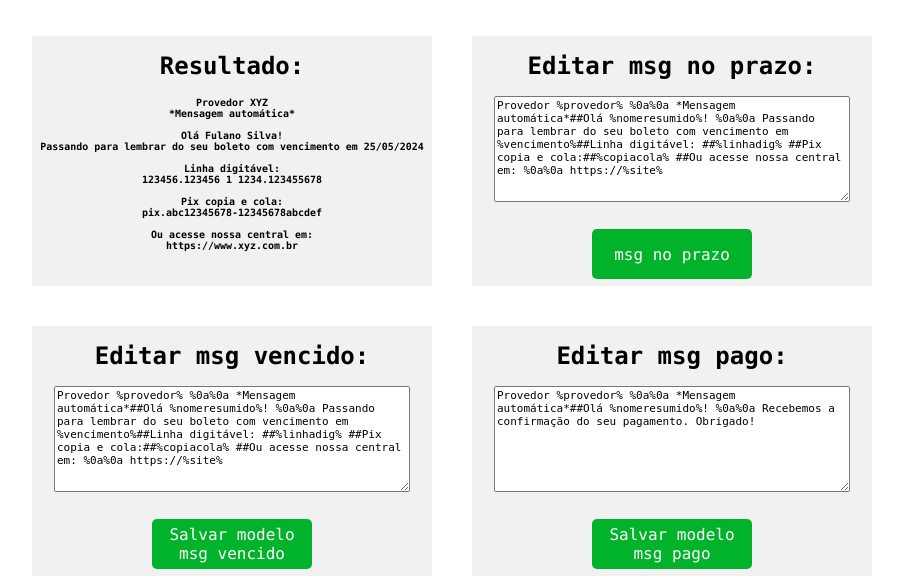
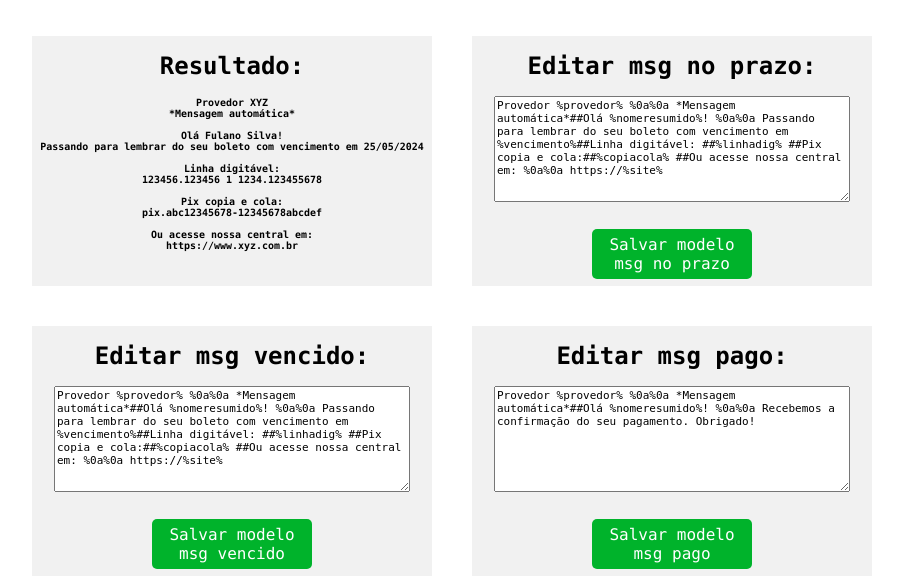
Before and after one commit to usuariomega/mk-msg, a PHP site: page /mkmsg/msgconf.php in a window 1280 px wide. Shown: the part 342-924 px from the top of the page, without its empty margins (188-1091 px from the left). Run offline with PHP 8.4, Linux system fonts and the light colour scheme; data comes from the database, SQL or seed files in the repository; some libraries are stand-ins or nearby versions.

Commit message:
Correção no botão.

```diff
--- a/msgconf.php
+++ b/msgconf.php
@@ -111,7 +111,7 @@ unset($db);
         onsubmit="return confirm('Confirma a edição da mensagem no prazo?');">
             <textarea type="text" name="msgnoprazo" autocomplete="off" required><?php echo $msgnoprazo; ?></textarea>
             <br><br>
-            <button class="button" name="postnoprazo" type="submit"Salvar modelo<br> msg no prazo</button>
+            <button class="button" name="postnoprazo" type="submit">Salvar modelo<br> msg no prazo</button>
             <br><br>
         </form>
     </div>
```
